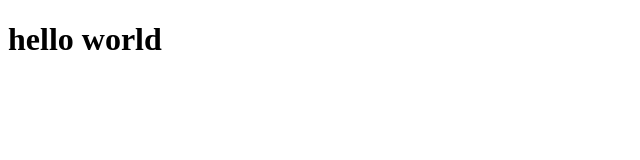
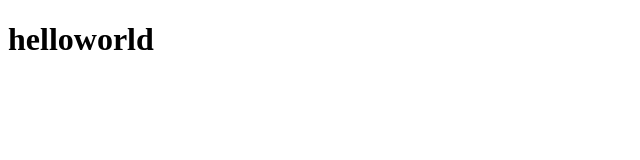
Before and after one commit to komalbhatkande613/komal, a plain HTML site: page index.html in a window 1280 px wide. Shown: the full height of the page, 0-640 px from the left. Drawn offline with Linux system fonts and the light colour scheme.

Commit message:
first commit

```diff
--- a/index.html
+++ b/index.html
@@ -6,11 +6,6 @@
     <title>Document</title>
 </head>
 <body>
-
-
-
-
-
-    <h1>hello world</h1>
+    <h1>helloworld</h1>
 </body>
 </html>
```
